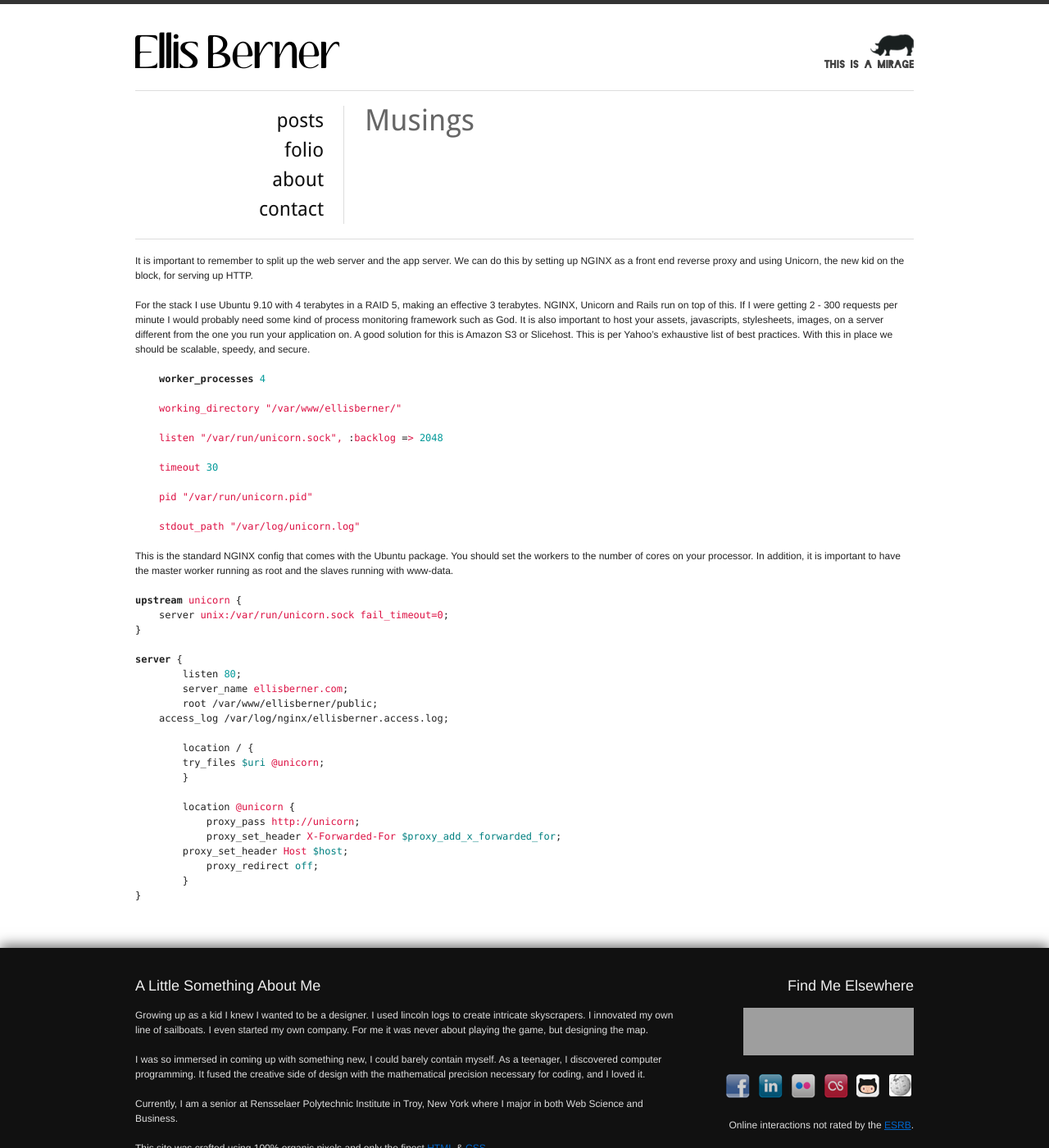
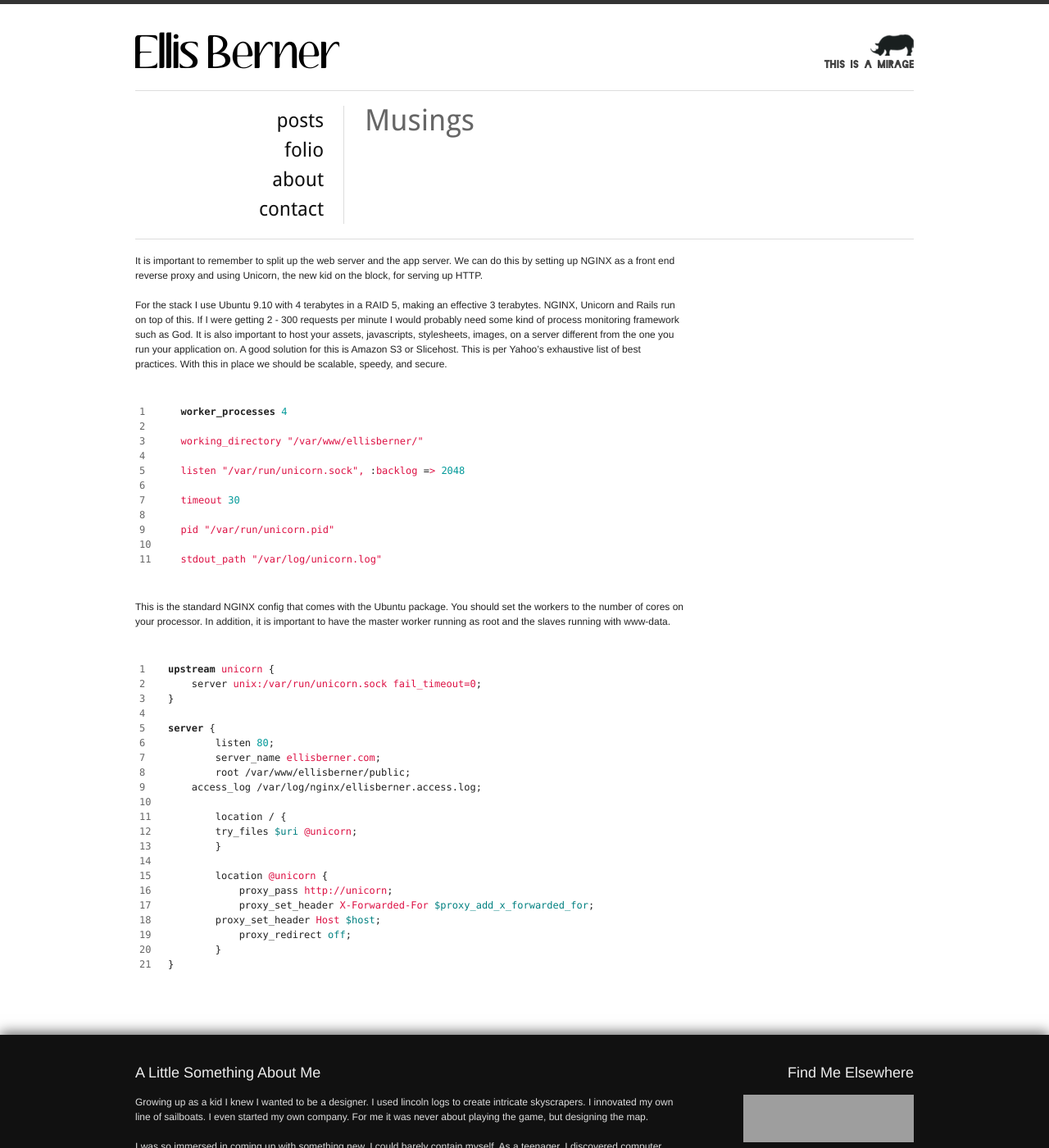
Before and after one commit to maletor/maletor.github.io, a Jekyll site: the page built from _posts/2011-01-17-deployment-recipe.md, in a window 1280 px wide and 1400 px high. Shown: the whole window at 82% size. Built offline with Jekyll 4.4.1, drawn with Linux system fonts in a browser that asks for light colours; grey boxes are pictures that could not be loaded.

Commit message:
post layout

```diff
--- a/_layouts/default.html
+++ b/_layouts/default.html
@@ -40,9 +40,7 @@
 			 </div>
 			 <hr class="space" />
 			 <hr />
-			 <div class="span-24">
-				 {{ content }}
-			 </div>
+			 {{ content }}
 			 <hr class="space" />
 			 <hr class="space" />
 		 </div>
--- a/_layouts/post.html
+++ b/_layouts/post.html
@@ -2,6 +2,6 @@
 layout: default
 ---
 
-<div class="">
+<div class="span-17 append-6 last">
 	{{ content }}
 </div>
--- a/_posts/2011-01-17-deployment-recipe.md
+++ b/_posts/2011-01-17-deployment-recipe.md
@@ -7,23 +7,23 @@ It is important to remember to split up the web server and the app server. We ca
 
 For the stack I use Ubuntu 9.10 with 4 terabytes in a RAID 5, making an effective 3 terabytes. NGINX, Unicorn and Rails run on top of this. If I were getting 2 - 300 requests per minute I would probably need some kind of process monitoring framework such as God. It is also important to host your assets, javascripts, stylesheets, images, on a server different from the one you run your application on. A good solution for this is Amazon S3 or Slicehost. This is per Yahoo's exhaustive list of best practices. With this in place we should be scalable, speedy, and secure.
 
-{% highlight nginx %}
-    worker_processes 4
+{% highlight nginx linenos %}
+worker_processes 4
 
-    working_directory "/var/www/ellisberner/"
+working_directory "/var/www/ellisberner/"
 
-    listen "/var/run/unicorn.sock", :backlog => 2048
+listen "/var/run/unicorn.sock", :backlog => 2048
 
-    timeout 30
+timeout 30
 
-    pid "/var/run/unicorn.pid"
+pid "/var/run/unicorn.pid"
 
-    stdout_path "/var/log/unicorn.log"
+stdout_path "/var/log/unicorn.log"
 {% endhighlight %}
 
 This is the standard NGINX config that comes with the Ubuntu package. You should set the workers to the number of cores on your processor. In addition, it is important to have the master worker running as root and the slaves running with www-data.
 
-{% highlight nginx %}
+{% highlight nginx linenos %}
 upstream unicorn {
     server unix:/var/run/unicorn.sock fail_timeout=0;
 }
```
